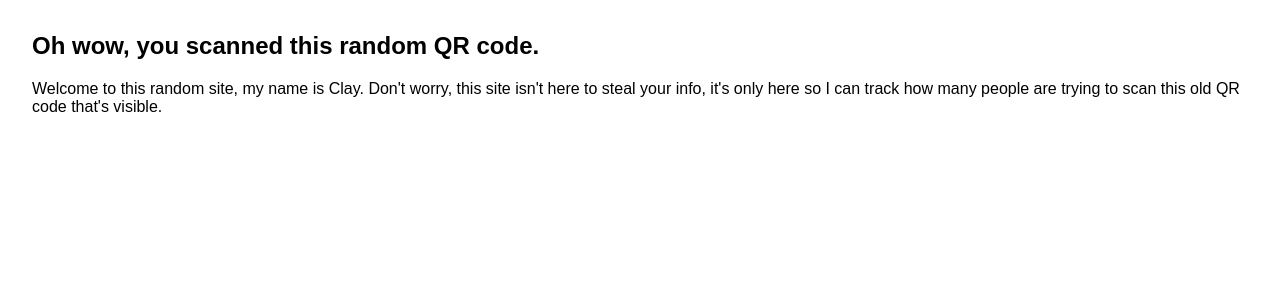
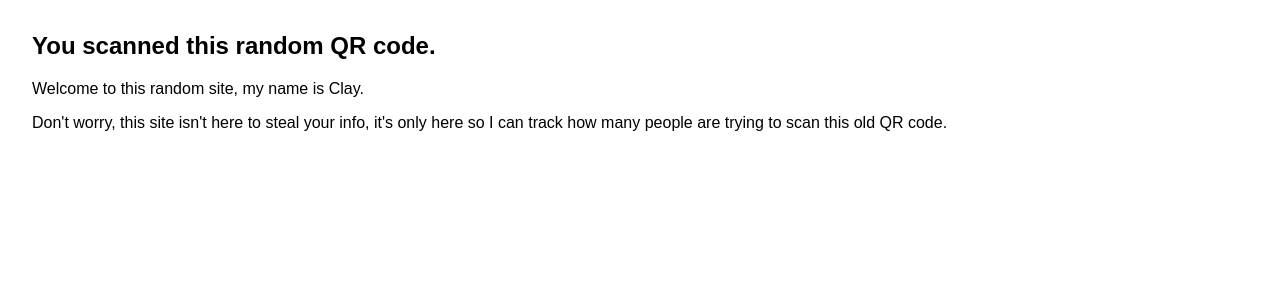
Before and after one commit to cDenton1/cDenton1.github.io, a Jekyll site: the page built from qrlink.html, in a window 1280 px wide. Shown: the top 300 px of the page. Built offline with Jekyll 4.4.1, drawn with Linux system fonts in a browser that asks for light colours.

Commit message:
Update welcome message in qrlink.html

```diff
--- a/qrlink.html
+++ b/qrlink.html
@@ -19,7 +19,8 @@ layout: none
   </style>
 </head>
   <body>
-    <h2>Oh wow, you scanned this random QR code.</h2>
-    <p>Welcome to this random site, my name is Clay. Don't worry, this site isn't here to steal your info, it's only here so I can track how many people are trying to scan this old QR code that's visible.</p>
+    <h2>You scanned this random QR code.</h2>
+    <p>Welcome to this random site, my name is Clay. </p>
+    <p>Don't worry, this site isn't here to steal your info, it's only here so I can track how many people are trying to scan this old QR code.</p>
   </body>
 </html>
```
